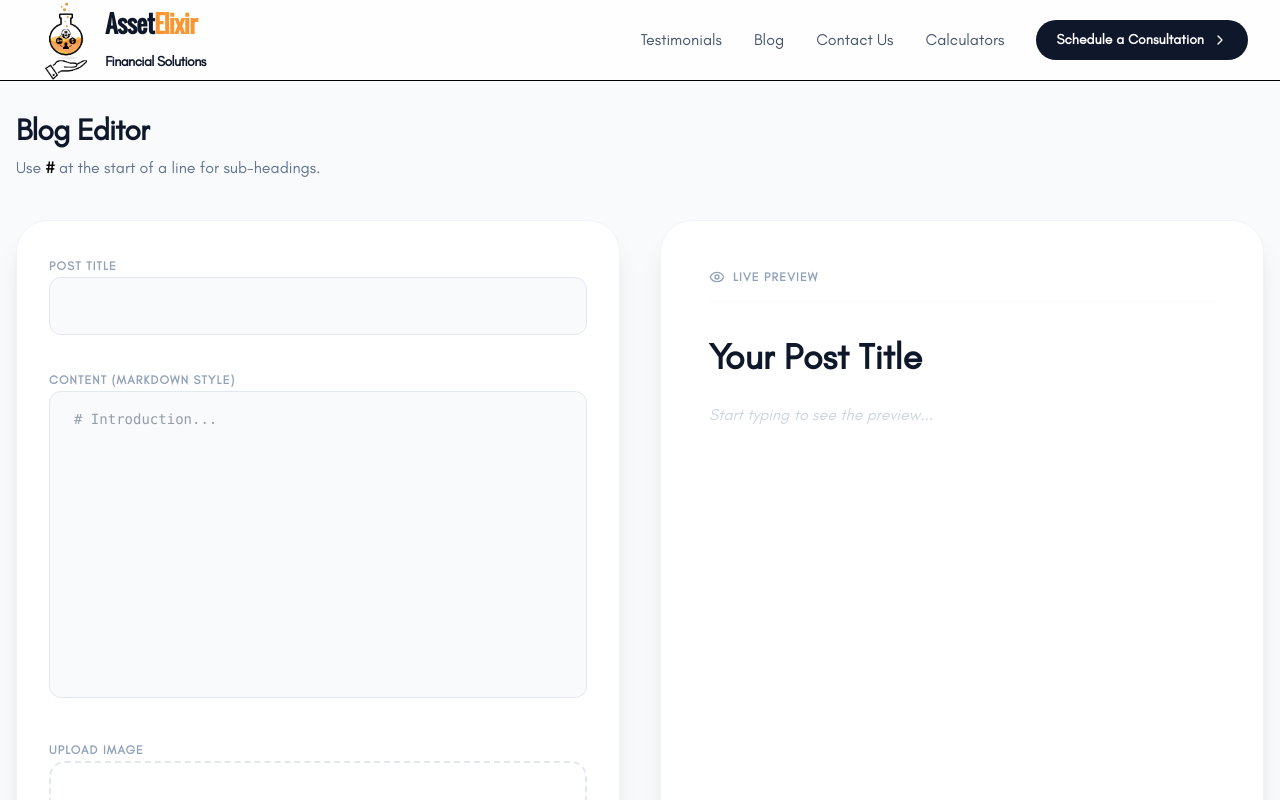
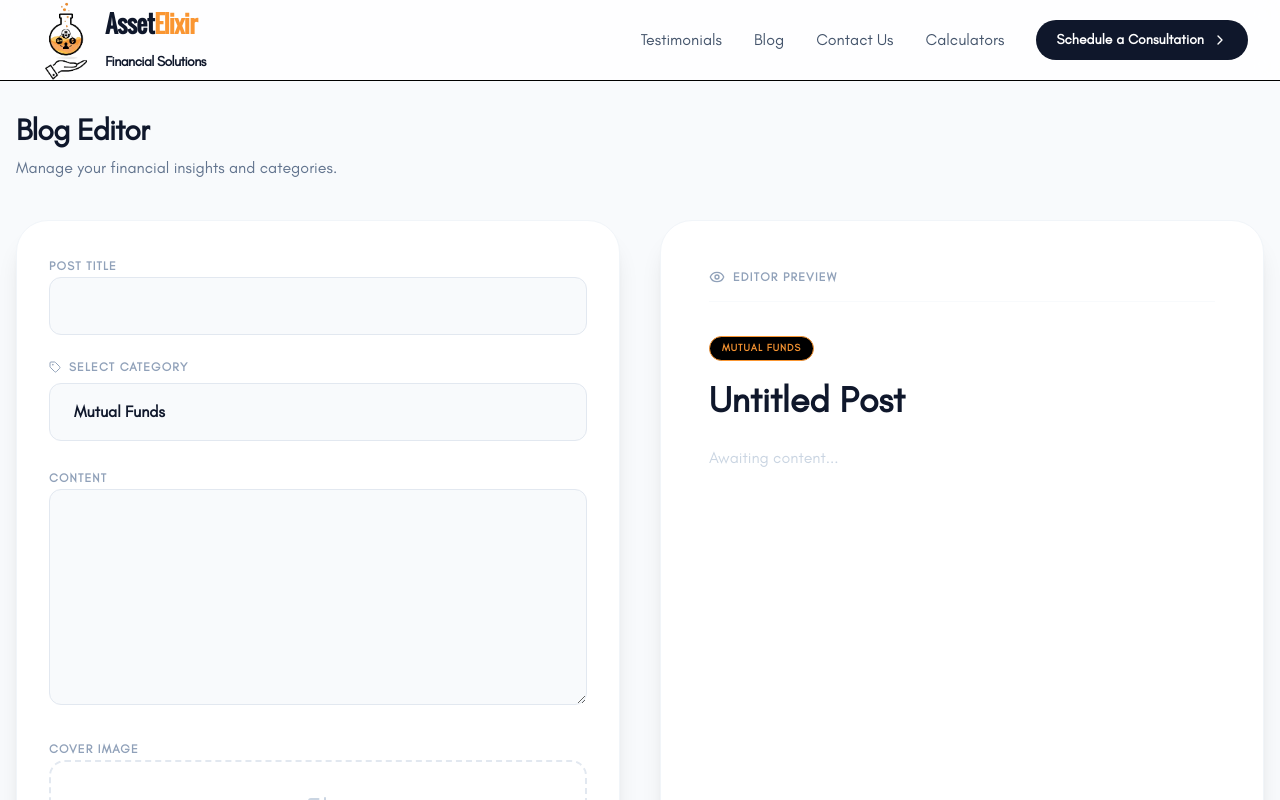
Before and after one commit to manthangiria/AssetElixirJS, a React (Vite) app in the folder frontend/: page /add_blogs in a window 1280 px wide. Shown: the top 800 px of the page. Built offline with nearby package versions, Linux system fonts and the light colour scheme.

Commit message:
made changes

```diff
--- a/frontend/src/components/AddBlogs.jsx
+++ b/frontend/src/components/AddBlogs.jsx
@@ -1,32 +1,29 @@
 import React, { useState } from 'react';
-import { ImagePlus, Type, AlignLeft, Send, X, CheckCircle, Eye } from 'lucide-react';
+import { ImagePlus, Type, AlignLeft, Send, X, CheckCircle, Eye, Tag } from 'lucide-react';
 
 const AddBlogPost = () => {
   const [formData, setFormData] = useState({
     title: "",
+    category: "Mutual Funds", // Default category
     content: "",
     image: null,
     imagePreview: null
   });
   const [submitted, setSubmitted] = useState(false);
 
-  // Logic to parse the content for the preview
+  // Categories should match the ones in your Blog.jsx filters
+  const categories = ["Mutual Funds", "Retirement", "Tax Planning", "Psychology of Money"];
+
   const renderPreview = () => {
     return formData.content.split('\n').map((line, index) => {
       if (line.startsWith('#')) {
-        // If line starts with #, render as H1 with brand orange
         return (
           <h1 key={index} className="text-3xl font-black text-[#fa9632] mt-6 mb-4 tracking-tight">
             {line.replace('#', '').trim()}
           </h1>
         );
       }
-      // Otherwise render as standard paragraph
-      return (
-        <p key={index} className="text-slate-600 leading-relaxed mb-4 min-h-[1.5rem]">
-          {line}
-        </p>
-      );
+      return <p key={index} className="text-slate-600 leading-relaxed mb-4">{line}</p>;
     });
   };
 
@@ -43,7 +40,7 @@ const AddBlogPost = () => {
 
   const handleSubmit = (e) => {
     e.preventDefault();
-    console.log("Submitting to MERN Backend:", formData);
+    console.log("Ready for MERN Save:", formData);
     setSubmitted(true);
     setTimeout(() => setSubmitted(false), 3000);
   };
@@ -54,13 +51,15 @@ const AddBlogPost = () => {
 
         <div className="mb-10">
           <h1 className="text-3xl font-black text-slate-900 tracking-tight">Blog Editor</h1>
-          <p className="text-slate-500 mt-2">Use <span className="font-bold text-black">#</span> at the start of a line for sub-headings.</p>
+          <p className="text-slate-500 mt-2">Manage your financial insights and categories.</p>
         </div>
 
         <div className="grid lg:grid-cols-2 gap-10">
 
           {/* LEFT: Input Form */}
-          <form onSubmit={handleSubmit} className="space-y-8 bg-white p-8 rounded-[2rem] shadow-xl border border-slate-100">
+          <form onSubmit={handleSubmit} className="space-y-6 bg-white p-8 rounded-[2rem] shadow-xl border border-slate-100">
+
+            {/* Title */}
             <div className="space-y-2">
               <label className="text-xs font-black uppercase tracking-widest text-slate-400">Post Title</label>
               <input
@@ -72,29 +71,46 @@ const AddBlogPost = () => {
               />
             </div>
 
+            {/* Category Dropdown */}
             <div className="space-y-2">
-              <label className="text-xs font-black uppercase tracking-widest text-slate-400">Content (Markdown Style)</label>
+              <label className="text-xs font-black uppercase tracking-widest text-slate-400 flex items-center gap-2">
+                <Tag className="w-3 h-3" /> Select Category
+              </label>
+              <select
+                className="w-full bg-slate-50 border border-slate-200 rounded-xl px-6 py-4 text-slate-900 font-bold focus:ring-2 focus:ring-[#fa9632] outline-none appearance-none cursor-pointer"
+                value={formData.category}
+                onChange={(e) => setFormData({...formData, category: e.target.value})}
+              >
+                {categories.map(cat => (
+                  <option key={cat} value={cat}>{cat}</option>
+                ))}
+              </select>
+            </div>
+
+            {/* Content */}
+            <div className="space-y-2">
+              <label className="text-xs font-black uppercase tracking-widest text-slate-400">Content</label>
               <textarea
                 required
-                rows="12"
-                placeholder="# Introduction..."
-                className="w-full bg-slate-50 border border-slate-200 rounded-xl px-6 py-4 text-slate-700 leading-relaxed focus:ring-2 focus:ring-[#fa9632] outline-none resize-none font-mono text-sm"
+                rows="8"
+                className="w-full bg-slate-50 border border-slate-200 rounded-xl px-6 py-4 text-slate-700 leading-relaxed focus:ring-2 focus:ring-[#fa9632] outline-none font-mono text-sm"
                 value={formData.content}
                 onChange={(e) => setFormData({...formData, content: e.target.value})}
               />
             </div>
 
+            {/* Image */}
             <div className="space-y-2">
-              <label className="text-xs font-black uppercase tracking-widest text-slate-400">Upload Image</label>
-              <label className="flex flex-col items-center justify-center w-full h-32 border-2 border-dashed border-slate-200 rounded-2xl cursor-pointer hover:bg-slate-50 transition-all">
-                <ImagePlus className="w-8 h-8 text-slate-300" />
+              <label className="text-xs font-black uppercase tracking-widest text-slate-400">Cover Image</label>
+              <label className="flex flex-col items-center justify-center w-full h-24 border-2 border-dashed border-slate-200 rounded-2xl cursor-pointer hover:bg-slate-50">
+                <ImagePlus className="w-6 h-6 text-slate-300" />
                 <input type="file" className="hidden" accept="image/*" onChange={handleImageChange} />
               </label>
             </div>
 
-            <button type="submit" className="w-full py-5 rounded-2xl font-black text-sm uppercase tracking-widest bg-black text-[#fa9632] hover:bg-[#fa9632] hover:text-black transition-all flex items-center justify-center gap-3 shadow-lg">
+            <button type="submit" className="w-full py-5 rounded-2xl font-black text-sm uppercase tracking-widest bg-black text-[#fa9632] hover:bg-[#fa9632] hover:text-black transition-all flex items-center justify-center gap-3">
               {submitted ? <CheckCircle className="w-5 h-5" /> : <Send className="w-5 h-5" />}
-              {submitted ? "Published" : "Publish Post"}
+              {submitted ? "Success" : "Publish Post"}
             </button>
           </form>
 
@@ -102,21 +118,24 @@ const AddBlogPost = () => {
           <div className="bg-white p-8 md:p-12 rounded-[2rem] shadow-xl border border-slate-100 min-h-[600px]">
             <div className="flex items-center gap-2 text-slate-400 mb-8 border-b border-slate-50 pb-4">
               <Eye className="w-4 h-4" />
-              <span className="text-xs font-black uppercase tracking-widest">Live Preview</span>
+              <span className="text-xs font-black uppercase tracking-widest">Editor Preview</span>
             </div>
 
             {formData.imagePreview && (
-              <img src={formData.imagePreview} alt="Header" className="w-full h-48 object-cover rounded-2xl mb-8" />
+              <img src={formData.imagePreview} alt="Header" className="w-full h-48 object-cover rounded-2xl mb-6 shadow-lg" />
             )}
 
+            {/* Category Badge in Preview */}
+            <span className="inline-block bg-black text-[#fa9632] text-[10px] font-black px-3 py-1 rounded-full uppercase tracking-widest mb-4 border border-[#fa9632]">
+              {formData.category}
+            </span>
+
             <h2 className="text-4xl font-black text-slate-900 mb-6 leading-tight">
-              {formData.title || "Your Post Title"}
+              {formData.title || "Untitled Post"}
             </h2>
 
             <div className="prose prose-slate max-w-none">
-              {formData.content ? renderPreview() : (
-                <p className="text-slate-300 italic">Start typing to see the preview...</p>
-              )}
+              {formData.content ? renderPreview() : <p className="text-slate-300">Awaiting content...</p>}
             </div>
           </div>
 
--- a/frontend/src/components/Navbar.jsx
+++ b/frontend/src/components/Navbar.jsx
@@ -66,14 +66,14 @@ const Navbar = () => {
         <div className="md:hidden bg-white border-b border-slate-100 animate-in slide-in-from-top duration-300">
           <div className="px-4 pt-2 pb-6 space-y-2">
             {navLinks.map((link) => (
-              <a
+              <Link
                 key={link.name}
-                href={link.href}
+                to={link.href}
                 className="block px-3 py-4 text-base font-medium text-slate-700 hover:bg-slate-50 hover:text-[#fa9632] rounded-lg"
                 onClick={() => setIsOpen(false)}
               >
                 {link.name}
-              </a>
+              </Link>
             ))}
             <div className="pt-4">
               <button className="w-full bg-[#fa9632] text-white px-5 py-3 rounded-xl font-semibold">
```
